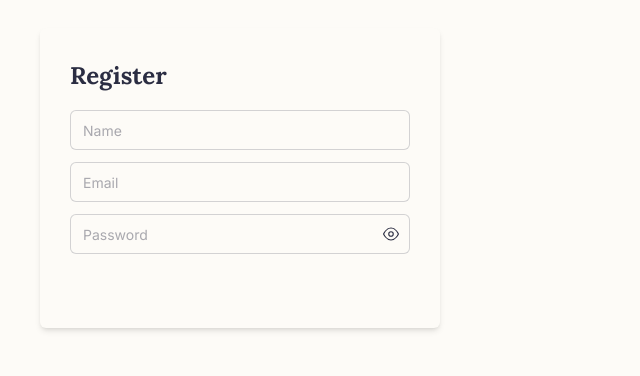
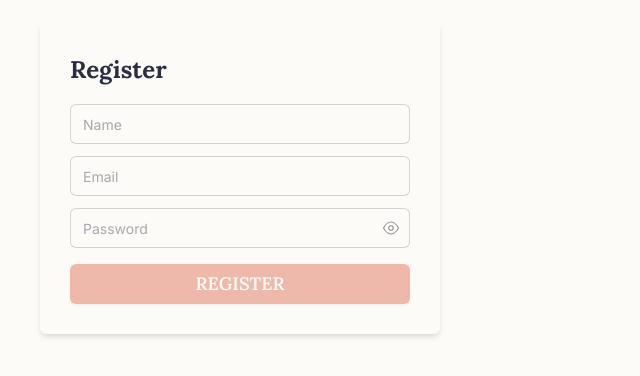
Before and after one commit to ZubalYana/Librex, a React (Vite) app in the folder apps/frontend/: page /register in a window 1280 px wide. Shown: the part 222-598 px from the top of the page, without its empty margins (0-640 px from the left). Built offline with nearby package versions, Linux system fonts and the light colour scheme.

Commit message:
feat(frontend): create a custom button ui component, incorporate it in the registration form, add disabled state, fix tailwind classes mismatch for constant text darkness in css file

```diff
--- a/apps/frontend/src/App.css
+++ b/apps/frontend/src/App.css
@@ -14,12 +14,10 @@ html {
 
 h1, h2, h3, h4, h5, h6, button{
     font-family: Lora;
-    color: #2B2D42;
 }
 
 a, link, p, span, div{
     font-family: Inter;
-    color: #2B2D42;
 }
 
 ::-webkit-scrollbar {
--- a/apps/frontend/src/components/pages/Register.tsx
+++ b/apps/frontend/src/components/pages/Register.tsx
@@ -1,14 +1,18 @@
 import { useState } from "react"
 import { Input } from "../ui/Input"
 import { PasswordInput } from "../ui/PasswordInput";
+import { Button } from "../ui/Button";
 
 export default function Register(){
     const [name, setName] = useState<string>('');
     const [email, setEmail] = useState<string>('');
     const [password, setPassword] = useState<string>('');
+    const [loading, setLoading] = useState<string>('');
+
+    const disabled = !name || !email || !password;
 
     return(
-        <div className="w-full h-screen p-[20px] flex jusitfy-center items-center md:p-[40px] md:justify-between">
+        <div className="text-[#2B2D42] w-full h-screen p-[20px] flex jusitfy-center items-center md:p-[40px] md:justify-between">
             <div className="w-full md:w-[400px] min-h-[300px] bg-[#FDFBF7] shadow-md p-[20px] md:p-[30px] rounded-md">
                 <h3 className="text-[24px] font-bold mb-4">Register</h3>
                 <div className="flex flex-col gap-y-3">
@@ -16,6 +20,7 @@ export default function Register(){
                 <Input placeholder="Email" value={email} onChange={(e)=>setEmail(e.target.value)} />
                 <PasswordInput placeholder="Password" value={password} onChange={(e)=>setPassword(e.target.value)} />
                 </div>
+                <Button className="mt-4 w-full" variant="primary" size="md" disabled={disabled}><h5 className="uppercase text-[18px] font-semibold text-parchment">Register</h5></Button>
             </div>
         </div>
     )
--- /dev/null
+++ b/apps/frontend/src/components/ui/Button.tsx
@@ -0,0 +1,77 @@
+import { forwardRef } from "react";
+import type { ButtonHTMLAttributes } from 'react';
+import { cn } from "./Cn";
+
+export interface ButtonProps extends ButtonHTMLAttributes<HTMLButtonElement> {
+  variant?: "primary" | "secondary" | "ghost";
+  size?: "sm" | "md" | "lg";
+  isLoading?: boolean;
+}
+
+const base =
+  "inline-flex items-center justify-center gap-2 rounded-md font-sans font-medium " +
+  "transition-[background-color,box-shadow,transform] duration-150 ease-out " +
+  "hover:-translate-y-0.5 active:translate-y-0 active:scale-[0.97] " +
+  "focus-visible:outline-none focus-visible:ring-2 " +
+  "focus-visible:ring-accent focus-visible:ring-offset-2 focus-visible:ring-offset-parchment " +
+  "disabled:opacity-50 disabled:cursor-not-allowed disabled:pointer-events-none " +
+  "disabled:hover:translate-y-0 disabled:active:scale-100 cursor-pointer";
+
+const variants: Record<NonNullable<ButtonProps["variant"]>, string> = {
+  primary:
+    "bg-accent text-parchment shadow-sm hover:bg-[#c96a4f] hover:shadow-md" +
+    "active:bg-[#b85f46] active:shadow-sm",
+  secondary:
+    "bg-transparent text-navy border border-navy hover:bg-navy hover:text-parchment " +
+    "active:bg-[#0e1830]",
+  ghost:
+    "bg-transparent text-ink hover:bg-ink/5 active:bg-ink/10 hover:translate-y-0",
+};
+
+const sizes: Record<NonNullable<ButtonProps["size"]>, string> = {
+  sm: "h-8 px-3 text-sm",
+  md: "h-10 px-4 text-sm",
+  lg: "h-12 px-6 text-base",
+};
+
+export const Button = forwardRef<HTMLButtonElement, ButtonProps>(
+  (
+    { className, variant = "primary", size = "md", isLoading, disabled, children, ...props },
+    ref
+  ) => {
+    return (
+      <button
+        ref={ref}
+        className={cn(base, variants[variant], sizes[size], className)}
+        disabled={disabled || isLoading}
+        aria-busy={isLoading || undefined}
+        {...props}
+      >
+        {isLoading && (
+          <svg
+            className="h-4 w-4 animate-spin"
+            viewBox="0 0 24 24"
+            fill="none"
+            aria-hidden="true"
+          >
+            <circle
+              className="opacity-25"
+              cx="12"
+              cy="12"
+              r="10"
+              stroke="currentColor"
+              strokeWidth="4"
+            />
+            <path
+              className="opacity-75"
+              fill="currentColor"
+              d="M4 12a8 8 0 018-8v4a4 4 0 00-4 4H4z"
+            />
+          </svg>
+        )}
+        {children}
+      </button>
+    );
+  }
+);
+Button.displayName = "Button";
```
